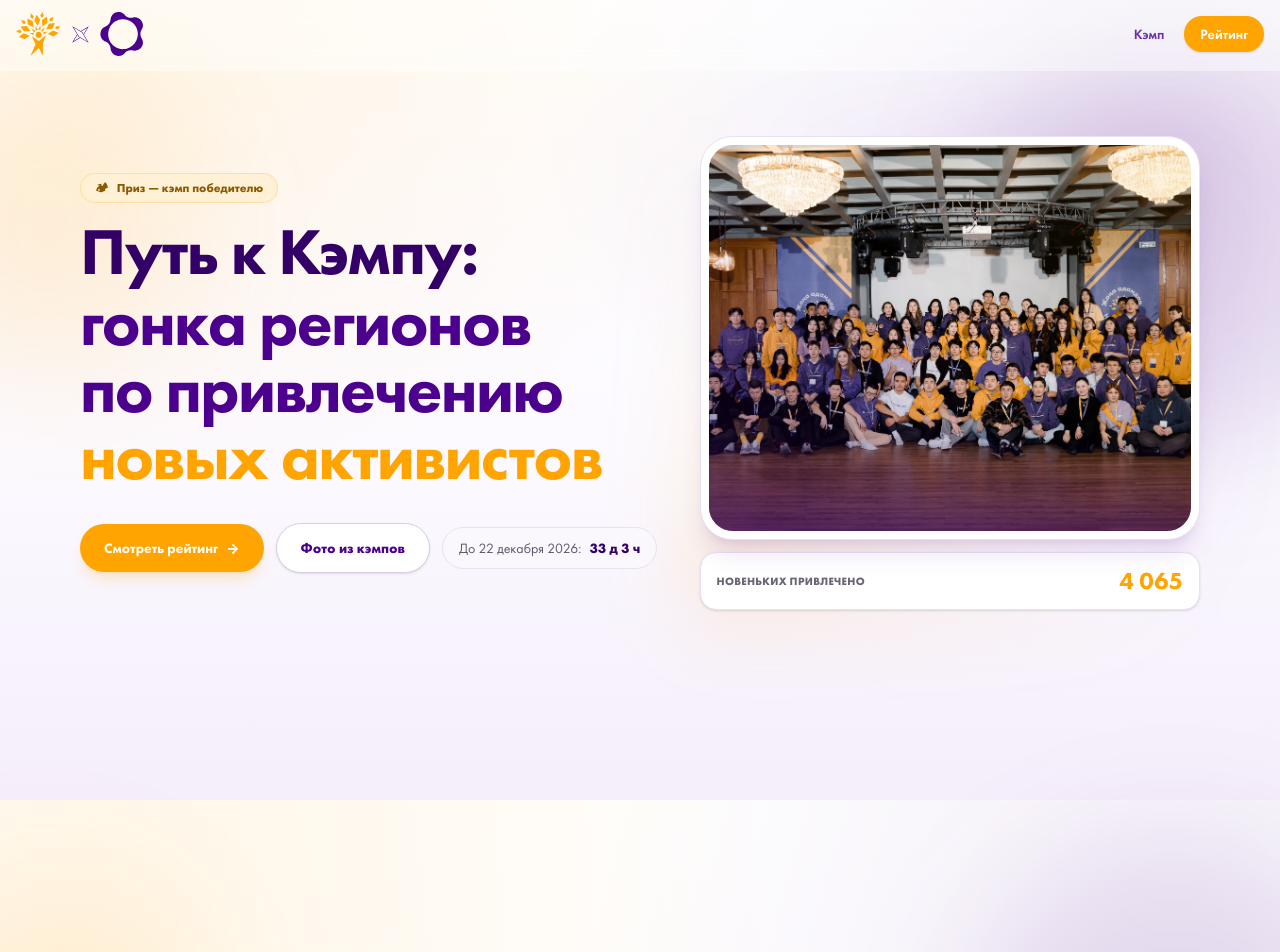
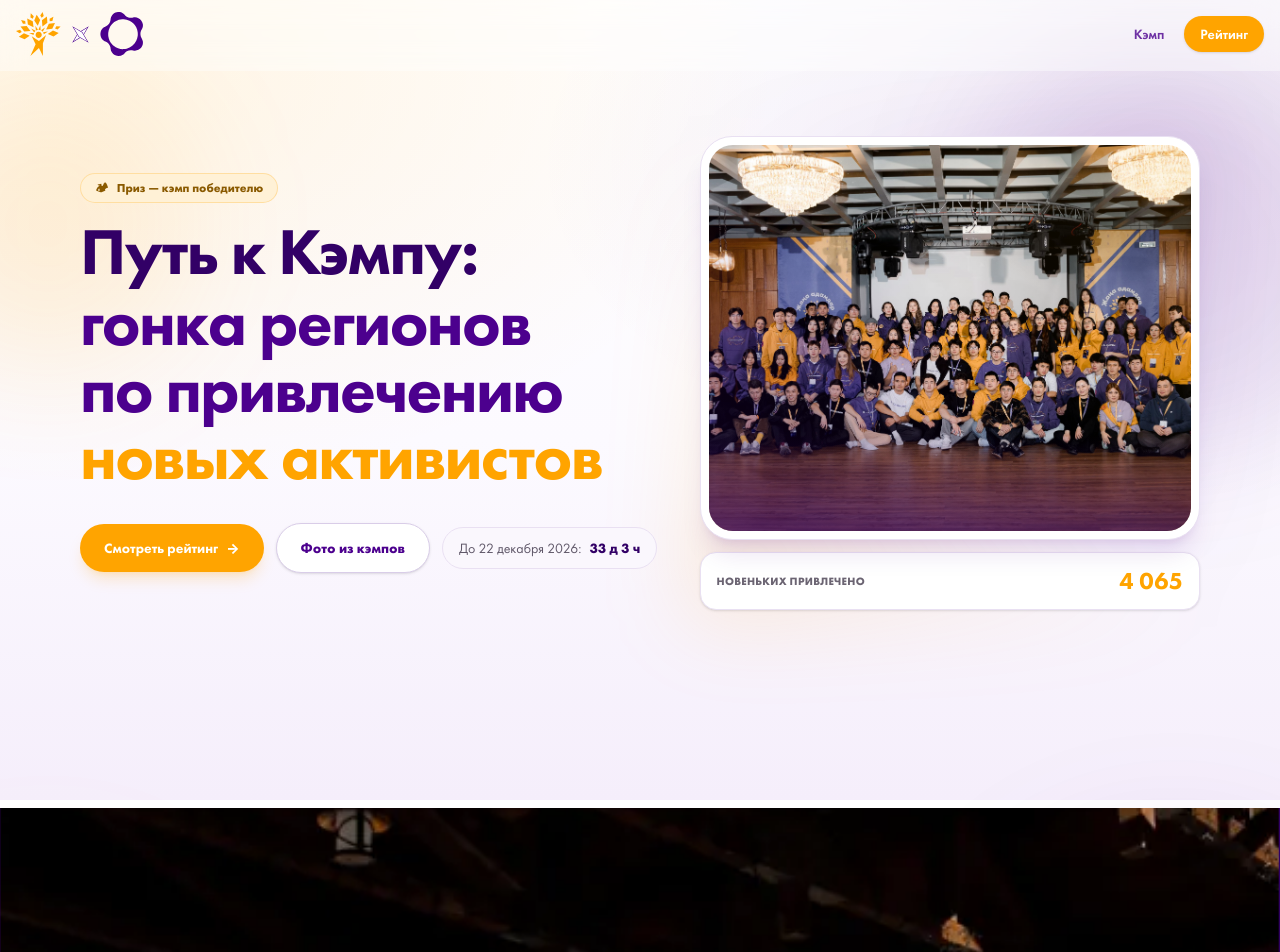
Before and after one commit to tarashluvv/Unity, a Next.js app: page /camp2026 in a window 1280 px wide. Shown: the top 952 px of the page. Built offline with nearby package versions, Linux system fonts and the light colour scheme.

Commit message:
fix: убрать моменты из кэмпов

```diff
--- a/src/components/CampGallery.tsx
+++ b/src/components/CampGallery.tsx
@@ -166,10 +166,6 @@ export function CampGallery() {
 
       {/* Desktop: CurvedCarousel (scroll-driven) — mounted only on md+ */}
       {isDesktop && <div className="hidden md:block">
-        <div className="mx-auto max-w-7xl px-6 pt-10 sm:px-3 lg:px-4">
-          <h2 className="text-3xl font-extrabold text-[#4c008e] lg:text-6xl">Моменты из кэмпов</h2>
-          <p className="mt-2 mb-8 max-w-2xl text-base text-[#4c008e]/80">Прокручивайте страницу, чтобы листать галерею.</p>
-        </div>
         <CurvedCarousel
           images={IMAGES}
           mode="scroll"
```
